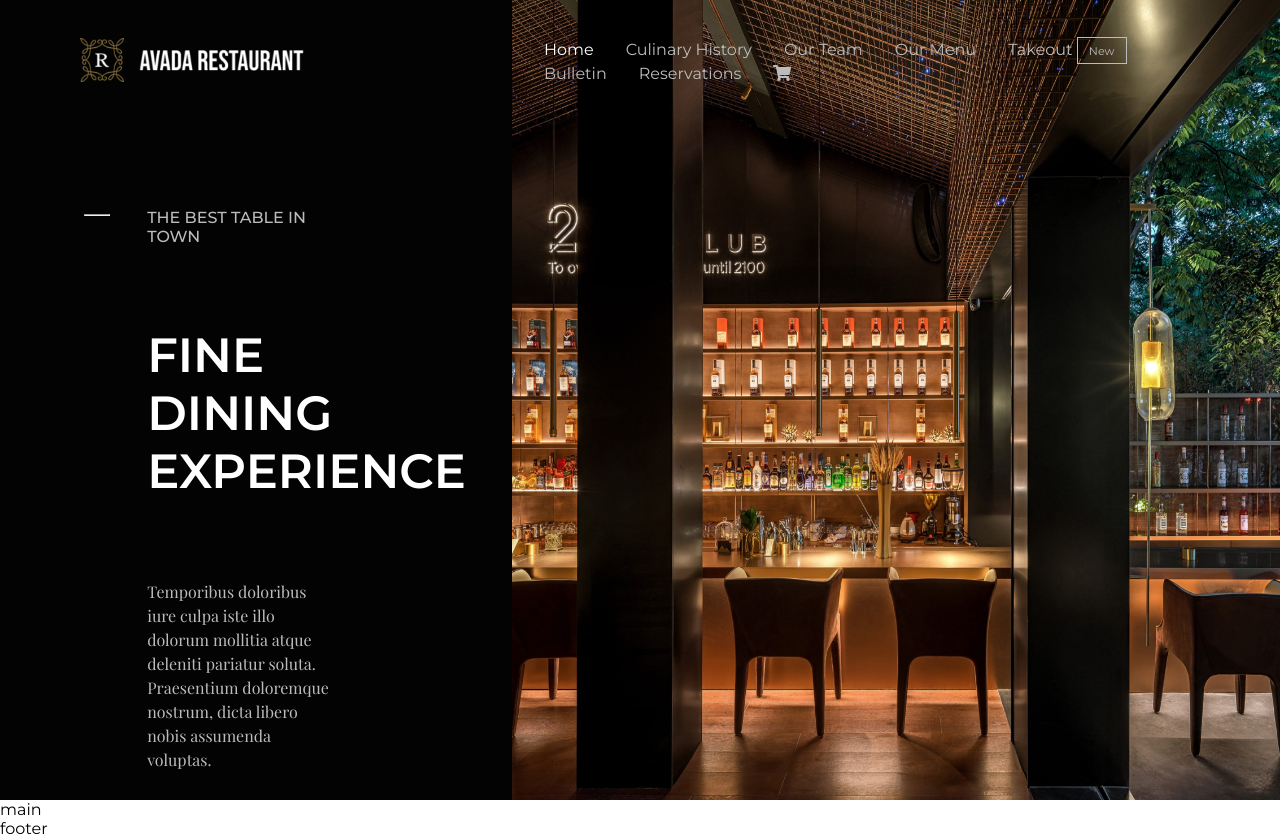
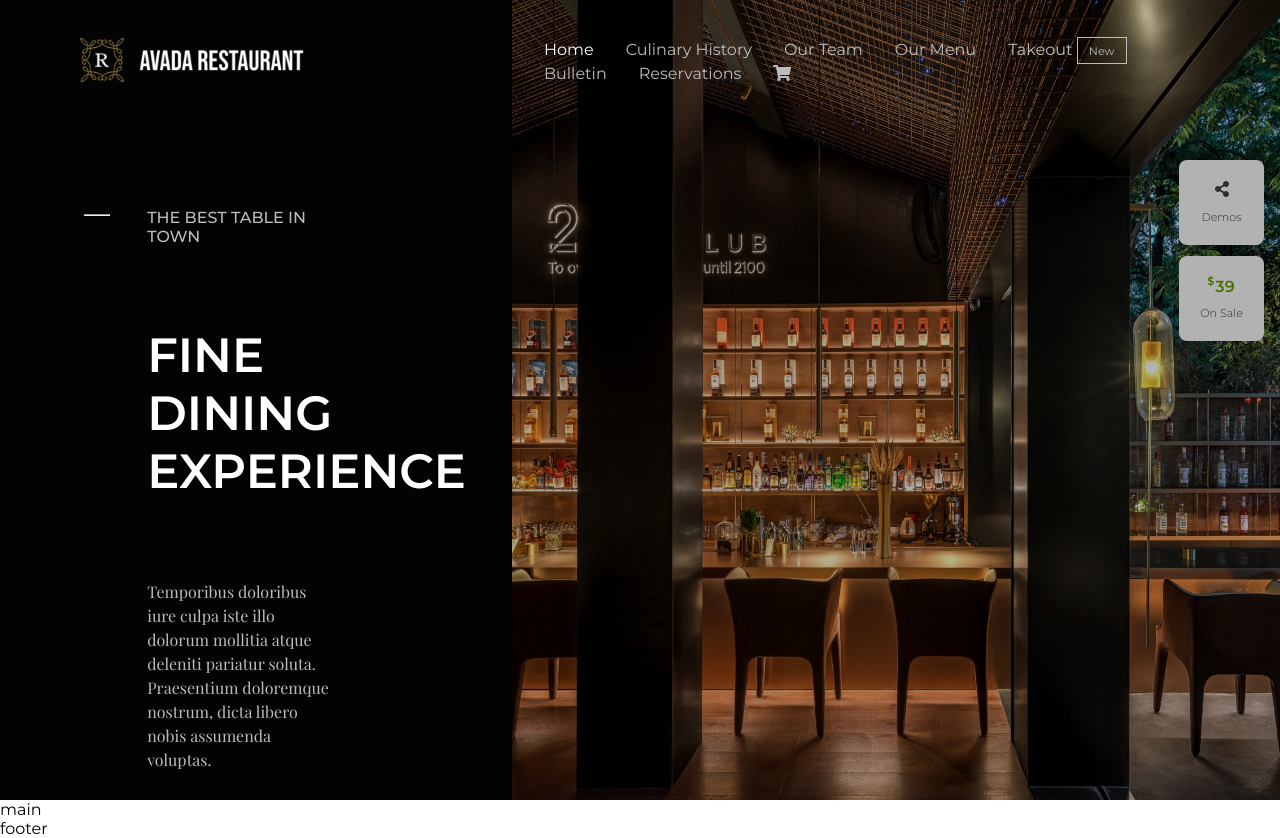
Before and after one commit to otuoio/proj-html-vuejs, a Vue app: page / in a window 1280 px wide. Built offline with nearby package versions, Linux system fonts and the light colour scheme.

Commit message:
add header

```diff
--- a/src/assets/scss/partials/_mixins.scss
+++ b/src/assets/scss/partials/_mixins.scss
@@ -5,10 +5,16 @@
   flex-wrap: $wrap;
 }
 
-@mixin absolute($top, $left) {
+@mixin absolute_l($top, $left) {
   position: absolute;
   top: $top;
   left: $left;
+}
+
+@mixin absolute_r($top, $right) {
+  position: absolute;
+  top: $top;
+  right: $right;
 }
 
 @mixin font($size, $weight, $transform, $color) {
--- a/src/components/Header.vue
+++ b/src/components/Header.vue
@@ -1,6 +1,6 @@
 <template>
   <header>
-      <!-- header bar logo menu (da mettere con absolute) -->
+      <!-- header bar logo menu -->
       <div class="header-top">
           <div class="col-40 logo">
               <img src="../assets/img/logo-restaurant-2x-300x58.png" alt="Avada Restaurant">
@@ -11,7 +11,7 @@
                   <li><a href="#">Culinary History</a></li>
                   <li><a href="#">Our Team</a></li>
                   <li><a href="#">Our Menu</a></li>
-                  <li><a href="#">Takeout <span class="tag">New</span></a></li>
+                  <li><a href="#">Takeout <span class="menu-tag">New</span></a></li>
                   <li><a href="#">Bulletin</a></li>
                   <li><a href="#">Reservations</a></li>
                   <li><a href="#"><font-awesome-icon icon="shopping-cart" /></a></li>
@@ -21,7 +21,7 @@
       <!-- /header bar logo menu -->
       <!-- banner-box -->
       <div class="banner-box">
-          <div class="info-box">
+          <div class="info-box col-40">
               <div class="col-20">
                   <hr>
               </div>
@@ -32,8 +32,16 @@
                   <button class="btn card-btn">Explore the menu</button>
               </div>
           </div>
-          <div class="img-box">
-              <img src="../assets/img/slider52x.jpg" alt="slider52x">
+          <div class="img-box col-60">
+            <img src="../assets/img/slider52x.jpg" alt="slider52x">
+            <div class="tag demos"><font-awesome-icon icon="share-alt" class="demos-icon"/><span>Demos</span></div>
+            <div class="tag sales">
+                <span class="price">
+                    <span class="currency">&#36;</span>
+                    <span class="number">39</span>
+                </span>
+                <span class="onsale">On Sale</span>
+            </div>
           </div>
       </div>
       <!-- /banner-box -->
@@ -53,7 +61,8 @@ export default {
 header {
     position: relative;
     .header-top {
-        @include absolute(0, 0);
+        @include absolute_l(0, 0);
+        z-index: 99;
         width: 100%;
         height: 15vh;
         background-color: transparent;
@@ -71,7 +80,7 @@ header {
             @include flex(center, center, wrap);
             li {
                 margin: 0 1em;
-                .tag {
+                .menu-tag {
                     display: inline-block;
                     border: 1px solid $silver-color;
                     padding: .5em 1em;
@@ -86,11 +95,54 @@ header {
         height: 100vh;
         @import '../assets/scss/partials/_info-box.scss';
         .info-box {
-            width: 40%;
+            .card-btn {
+                transition: all 1s;
+            }
+            .card-btn:hover {
+                background-color: $white-color;
+                color: $black-color;
+                cursor: pointer;
+            }
         }
         @import '../assets/scss/partials/_img-box.scss';
         .img-box {
-            width: 60%;
+            filter: brightness(0.7);
+            position: relative;
+            .tag {
+                width: 85px;
+                height: 85px;
+                background-color: $white-color;
+                @include flex(space-around, center, wrap);
+                flex-direction: column;
+                padding: 1em;
+                border-radius: .5em;
+            }
+            .demos {
+                @include absolute_r(20vh, 1em);
+                .demos-icon {
+                    display: block;
+                    @include font(1em, 300, unset, $tundora-color);
+                    margin-bottom: .2em;
+                }
+                span {
+                    @include font(.7em, 300, unset, $tundora-color);
+                }
+            }
+            .sales {
+                @include absolute_r(32vh, 1em);
+                .price .currency {
+                    @include font(.7em, 600, unset, $christi-color);
+                    position: relative;
+                    right: .1em;
+                    bottom: .6em;
+                }
+                .price .number {
+                    @include font(1em, 600, unset, $christi-color);
+                }
+                .onsale {
+                    @include font(.7em, 300, unset, $tundora-color);
+                }
+            }
         }
     }
 }
--- a/src/main.js
+++ b/src/main.js
@@ -4,9 +4,10 @@ import App from "./App.vue";
 // fontawesome
 import { library } from '@fortawesome/fontawesome-svg-core';
 import { faShoppingCart } from '@fortawesome/free-solid-svg-icons';
+import { faShareAlt } from '@fortawesome/free-solid-svg-icons';
 import { FontAwesomeIcon } from '@fortawesome/vue-fontawesome';
 
-library.add(faShoppingCart);
+library.add(faShoppingCart, faShareAlt);
 
 Vue.component('font-awesome-icon', FontAwesomeIcon);
 
```
